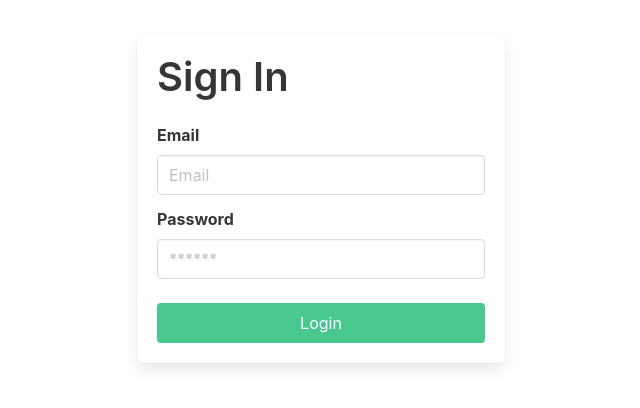
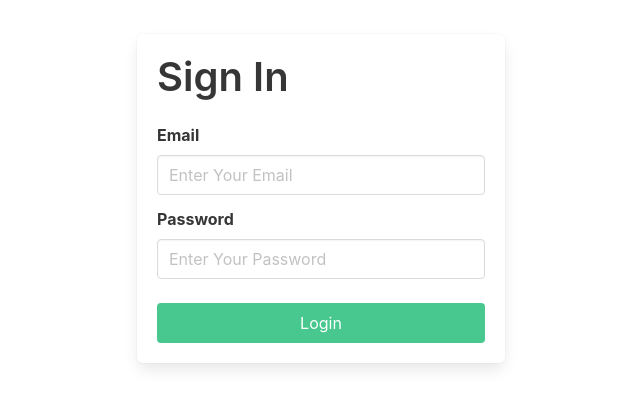
Before and after one commit to panntod/Login-App-Frontend, a React (Create React App) app: page / in a window 1280 px wide. Shown: the part 202-610 px from the top of the page, without its empty margins (319-959 px from the left). Built offline with nearby package versions, Linux system fonts and the light colour scheme.

Commit message:
[core] fix alert, added logout button

```diff
--- a/src/components/Login.jsx
+++ b/src/components/Login.jsx
@@ -1,7 +1,7 @@
 import React, { useState, useEffect } from "react";
 import { useDispatch, useSelector } from "react-redux";
 import { useNavigate } from "react-router-dom";
-import { LoginUser, reset } from "../features/authSlice";
+import { LoginUser, LogOut, reset } from "../features/authSlice";
 
 const Login = () => {
   const [email, setEmail] = useState("");
@@ -24,14 +24,20 @@ const Login = () => {
     dispatch(LoginUser({ email, password }));
   };
 
+  const handleLogout = () => {
+    dispatch(LogOut());
+  };
+
   return (
     <section className="hero is-fullheight is-fullwidth">
       <div className="hero-body">
         <div className="container">
           <div className="columns is-centered">
             <div className="column is-4">
+                {isError && (
+                  <div className="notification is-danger">{message}</div>
+                )}
               <form onSubmit={Auth} className="box">
-                {isError && <p className="has-text-centered">{message}</p>}
                 <h1 className="title is-2">Sign In</h1>
                 <div className="field">
                   <label className="label">Email</label>
@@ -41,7 +47,7 @@ const Login = () => {
                       className="input"
                       value={email}
                       onChange={(e) => setEmail(e.target.value)}
-                      placeholder="Email"
+                      placeholder="Enter Your Email"
                     />
                   </div>
                 </div>
@@ -53,7 +59,7 @@ const Login = () => {
                       className="input"
                       value={password}
                       onChange={(e) => setPassword(e.target.value)}
-                      placeholder="******"
+                      placeholder="Enter Your Password"
                     />
                   </div>
                 </div>
@@ -66,6 +72,14 @@ const Login = () => {
                   </button>
                 </div>
               </form>
+              {user && (
+                <button
+                  onClick={handleLogout}
+                  className="button is-danger is-fullwidth mt-2"
+                >
+                  Logout
+                </button>
+              )}
             </div>
           </div>
         </div>
```
